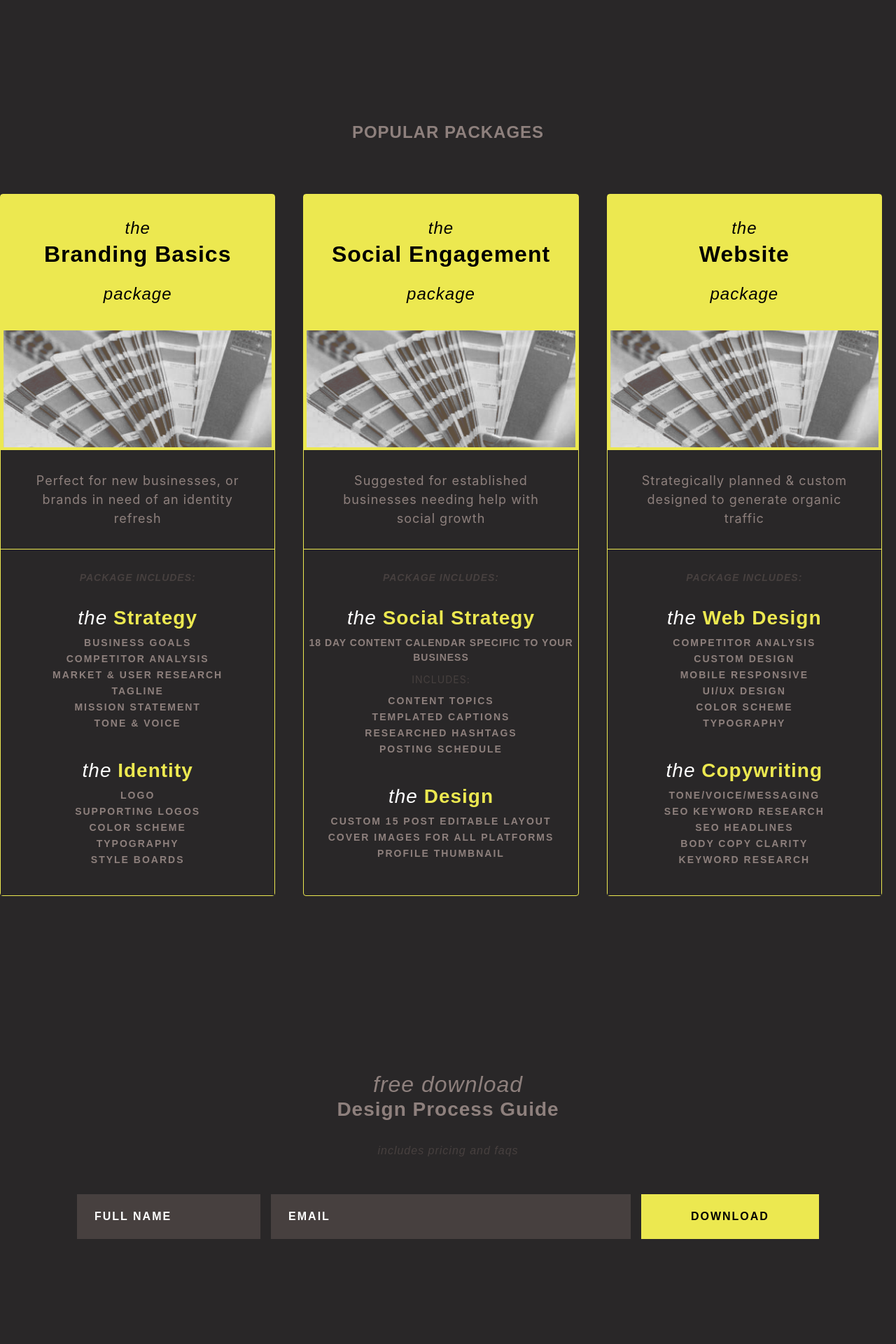
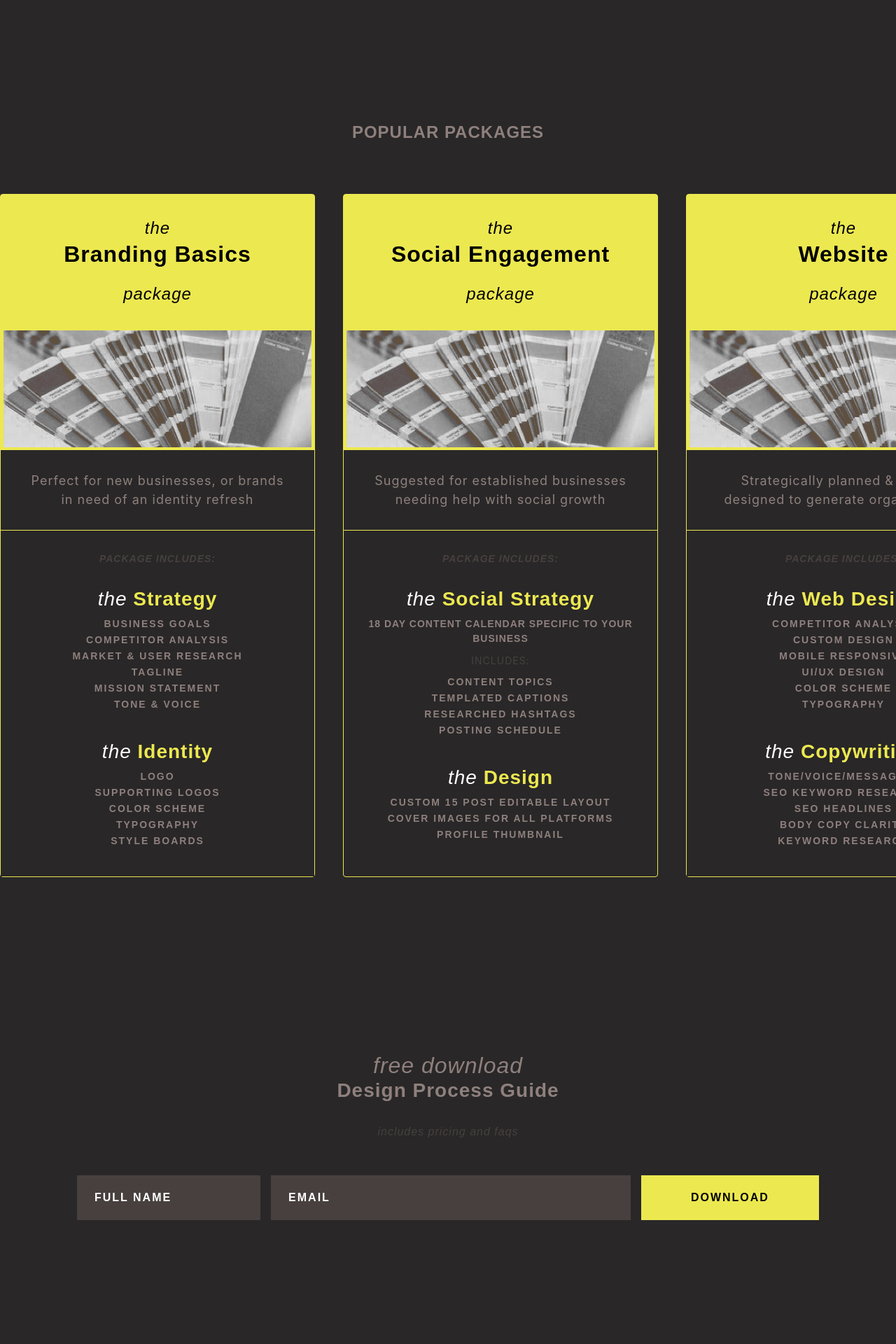
Before and after one commit to melgenao8/thelocalgraphicdesigner, a PHP site: page /services.html in a window 1280 px wide. Shown: the part 706-2626 px from the top of the page at 70% size. After the commit the page ends 2449 px from the top, so only its background shows below. Run offline with PHP 8.4, Linux system fonts and the light colour scheme; some libraries are stand-ins or nearby versions; some web fonts are replaced.

Commit message:
fixing cards

```diff
--- a/css/scss/general.scss
+++ b/css/scss/general.scss
@@ -193,9 +193,10 @@ p, h2, h3, h4, a {
     overflow-x: auto;
 
     .card {
-        width: 400px;
+        max-width: 400px;
         margin: 0 20px;
         padding: 120px 70px;
+        min-width: 400px;
 
         h4 {
             text-align: center;
--- a/css/scss/services.scss
+++ b/css/scss/services.scss
@@ -18,7 +18,8 @@
             padding: 0;
             border: 1px solid $primary-yellow;
             background: $dark-brown;
-            width: 450px;
+            max-width: 450px;
+            min-width: 450px;
 
             .top-card {
                 background: $primary-yellow;
```
Also changed, not shown: css/style.css.
